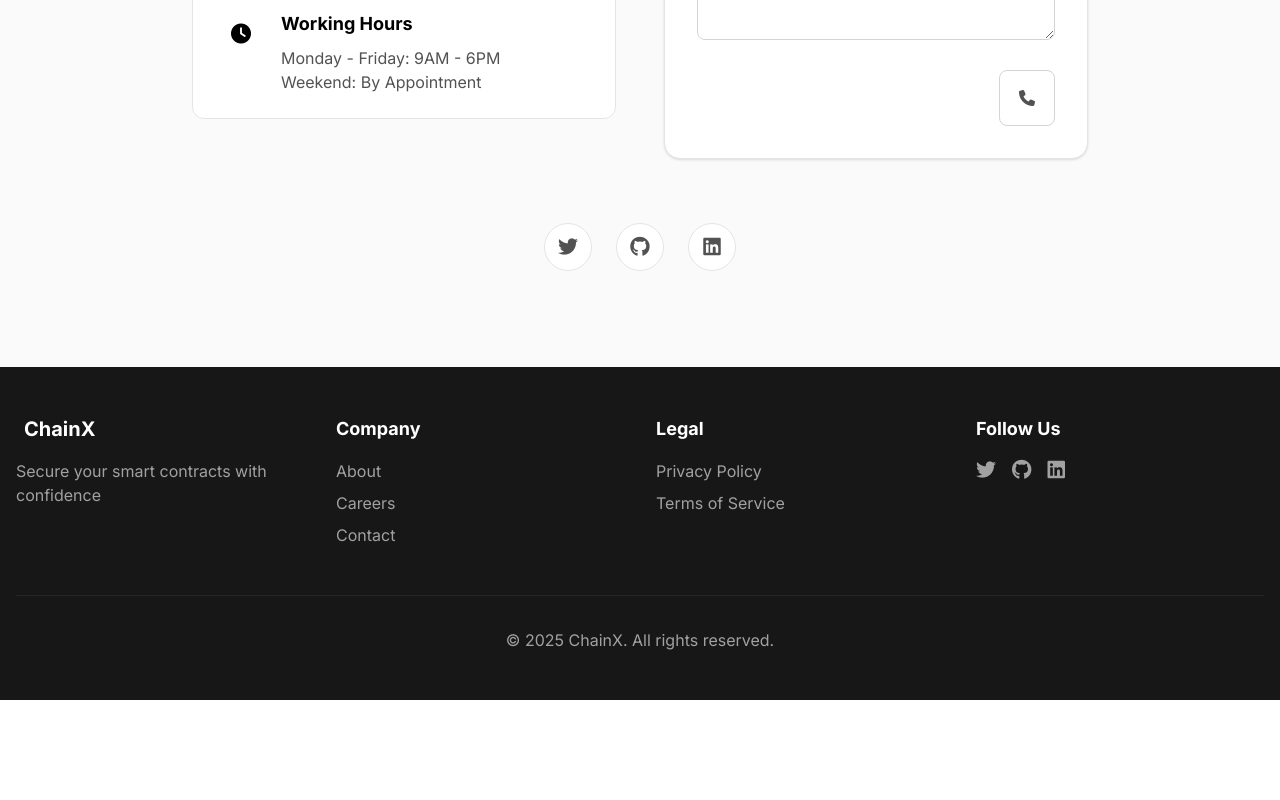
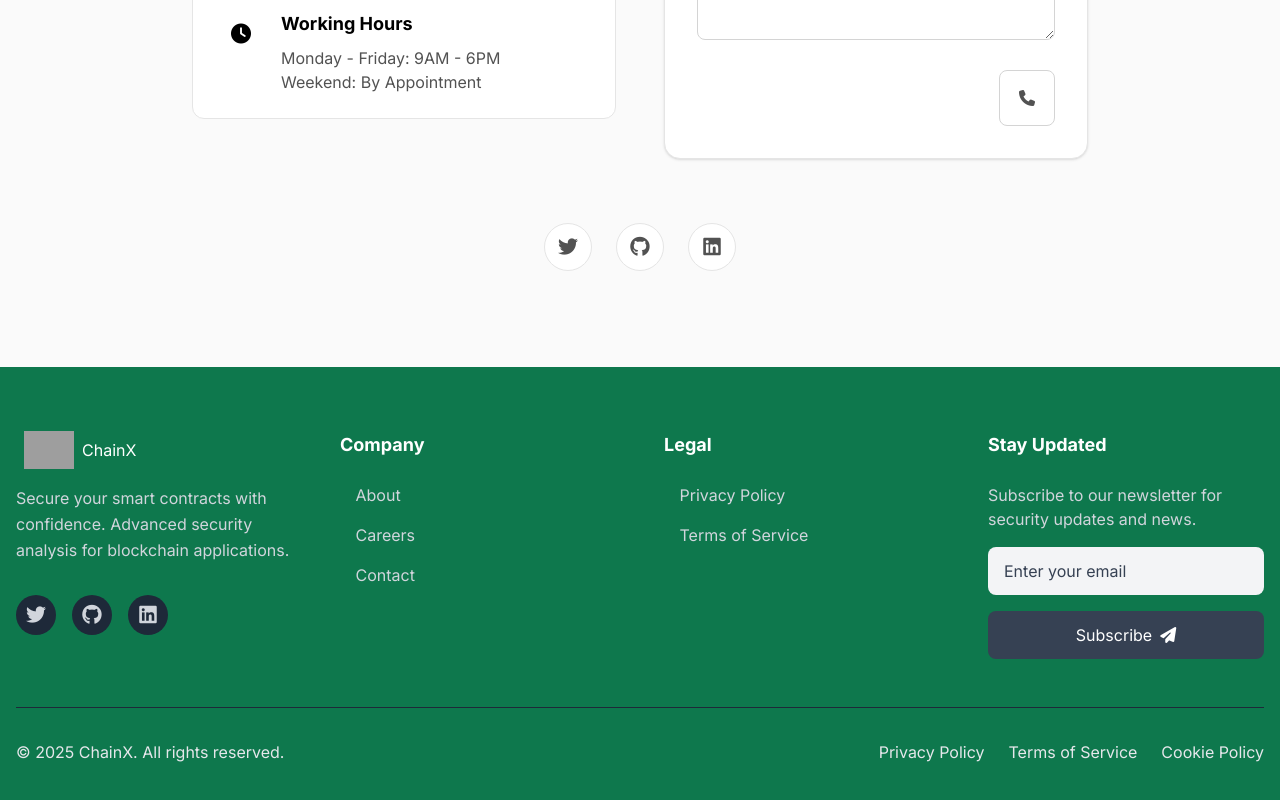
Before and after one commit to aindrajaya/chainx-ui, a Next.js app: page / in a window 1280 px wide. Shown: the part 4131-4931 px from the top of the page. Before the commit the page ends 4831 px from the top, so only its background shows below. Built offline with nearby package versions, Linux system fonts and the light colour scheme; grey boxes are pictures that could not be loaded.

Commit message:
dev-ui: Update the ui for footer section

```diff
--- a/components/landing-page/elements/Footer.tsx
+++ b/components/landing-page/elements/Footer.tsx
@@ -1,4 +1,5 @@
 import Link from "next/link"
+import Image from "next/image"
 
 export default function Footer() {
   const companyLinks = ["About", "Careers", "Contact"]
@@ -10,53 +11,129 @@ export default function Footer() {
   ]
 
   return (
-    <footer id="footer" className="bg-neutral-900 text-white py-12">
+    <footer id="footer" className="bg-[#0e784d] text-white py-16">
       <div className="container mx-auto px-4">
-        <div className="grid md:grid-cols-4 gap-8">
+          <div className="grid md:grid-cols-4 gap-12">
+              {/* Brand Section */}
+              <div className="space-y-4">
+                  <div className="flex items-center space-x-2 mb-4">
+                      <i className="fa-solid fa-link-simple text-2xl text-home-400"></i>
+                      <Image
+                          alt="main logo"
+                          src="/default.ico"
+                          width={50}
+                          height={50}
+                      />
+                      <span>ChainX</span>
+                  </div>
+                  <p className="text-gray-300 leading-relaxed">
+                      Secure your smart contracts with confidence. Advanced security analysis for blockchain applications.
+                  </p>
+                  <div className="flex space-x-4 pt-4">
+                      {socialLinks.map((link) => (
+                          <Link
+                              key={link.icon}
+                              href={link.url}
+                              className="w-10 h-10 rounded-full bg-gray-800 flex items-center justify-center text-gray-300 hover:bg-home-500 hover:text-white transform hover:-translate-y-1 transition-all duration-300"
+                          >
+                              <i className={`fa-brands ${link.icon} text-xl`}></i>
+                          </Link>
+                      ))}
+                  </div>
+              </div>
+
+              {/* Company Links */}
               <div>
-            <div className="flex items-center space-x-2 mb-4">
-              <i className="fa-solid fa-link-simple text-2xl"></i>
-              <span className="text-xl font-bold">ChainX</span>
-            </div>
-            <p className="text-neutral-400">Secure your smart contracts with confidence</p>
-          </div>
-          <div>
-            <h4 className="text-lg font-bold mb-4">Company</h4>
-            <ul className="space-y-2 text-neutral-400">
+                  <h4 className="text-lg font-bold mb-6 text-white relative inline-block">
+                      Company
+                      <span className="absolute bottom-0 left-0 w-1/2 h-0.5 bg-home-500"></span>
+                  </h4>
+                  <ul className="space-y-4">
                       {companyLinks.map((link) => (
                           <li key={link}>
-                  <Link href="#" className="hover:text-white">
+                              <Link
+                                  href="#"
+                                  className="text-gray-300 hover:text-home-400 transition-colors duration-300 flex items-center group"
+                              >
+                                  <i className="fa-solid fa-chevron-right text-home-500 opacity-0 group-hover:opacity-100 transition-all duration-300 mr-2 text-xs"></i>
+                                  <span className="transform group-hover:translate-x-2 transition-transform duration-300">
                                       {link}
+                                  </span>
                               </Link>
                           </li>
                       ))}
                   </ul>
               </div>
+
+              {/* Legal Links */}
               <div>
-            <h4 className="text-lg font-bold mb-4">Legal</h4>
-            <ul className="space-y-2 text-neutral-400">
+                  <h4 className="text-lg font-bold mb-6 text-white relative inline-block">
+                      Legal
+                      <span className="absolute bottom-0 left-0 w-1/2 h-0.5 bg-home-500"></span>
+                  </h4>
+                  <ul className="space-y-4">
                       {legalLinks.map((link) => (
                           <li key={link}>
-                  <Link href="#" className="hover:text-white">
+                              <Link
+                                  href="#"
+                                  className="text-gray-300 hover:text-home-400 transition-colors duration-300 flex items-center group"
+                              >
+                                  <i className="fa-solid fa-chevron-right text-home-500 opacity-0 group-hover:opacity-100 transition-all duration-300 mr-2 text-xs"></i>
+                                  <span className="transform group-hover:translate-x-2 transition-transform duration-300">
                                       {link}
+                                  </span>
                               </Link>
                           </li>
                       ))}
                   </ul>
               </div>
+
+              {/* Newsletter Section */}
               <div>
-            <h4 className="text-lg font-bold mb-4">Follow Us</h4>
-            <div className="flex space-x-4">
-              {socialLinks.map((link) => (
-                <Link key={link.icon} href={link.url} className="text-neutral-400 hover:text-white">
-                  <i className={`fa-brands ${link.icon} text-xl`}></i>
-                </Link>
-              ))}
+                  <h4 className="text-lg font-bold mb-6 text-white relative inline-block">
+                      Stay Updated
+                      <span className="absolute bottom-0 left-0 w-1/2 h-0.5 bg-home-500"></span>
+                  </h4>
+                  <p className="text-gray-300 mb-4">
+                      Subscribe to our newsletter for security updates and news.
+                  </p>
+                  <form className="space-y-4">
+                      <div className="flex flex-col space-y-4">
+                          <input
+                              type="email"
+                              placeholder="Enter your email"
+                              className="w-full px-4 py-3 bg-gray-100 text-gray-500 rounded-lg focus:outline-none focus:ring-2 focus:ring-home-500 transition-all duration-300 placeholder-gray-700"
+                          />
+                          <button className="w-full px-6 py-3 bg-gray-700 text-white rounded-lg hover:bg-home-600 transform hover:-translate-y-1 transition-all duration-300 flex items-center justify-center group">
+                              Subscribe
+                              <i className="fa-solid fa-paper-plane ml-2 group-hover:translate-x-1 transition-transform duration-300"></i>
+                          </button>
+                      </div>
+                  </form>
               </div>
           </div>
+
+          {/* Bottom Bar */}
+          <div className="border-t border-gray-800 mt-12 pt-8 text-gray-200">
+              <div className="flex flex-col md:flex-row justify-between items-center space-y-4 md:space-y-0">
+                  <p>
+                      &copy; 2025 <span className="text-home-400">ChainX</span>. All rights reserved.
+                  </p>
+                  <div className="flex space-x-6">
+                      <Link href="#" className="hover:text-home-400 transition-colors duration-300 relative group">
+                          Privacy Policy
+                          <span className="absolute bottom-0 left-0 w-0 h-0.5 bg-home-500 group-hover:w-full transition-all duration-300"></span>
+                      </Link>
+                      <Link href="#" className="hover:text-home-400 transition-colors duration-300 relative group">
+                          Terms of Service
+                          <span className="absolute bottom-0 left-0 w-0 h-0.5 bg-home-500 group-hover:w-full transition-all duration-300"></span>
+                      </Link>
+                      <Link href="#" className="hover:text-home-400 transition-colors duration-300 relative group">
+                          Cookie Policy
+                          <span className="absolute bottom-0 left-0 w-0 h-0.5 bg-home-500 group-hover:w-full transition-all duration-300"></span>
+                      </Link>
                   </div>
-        <div className="border-t border-neutral-800 mt-12 pt-8 text-center text-neutral-400">
-          <p>&copy; 2025 ChainX. All rights reserved.</p>
+              </div>
           </div>
       </div>
     </footer>
```
Lines whose indentation alone changed are shown as unchanged.
